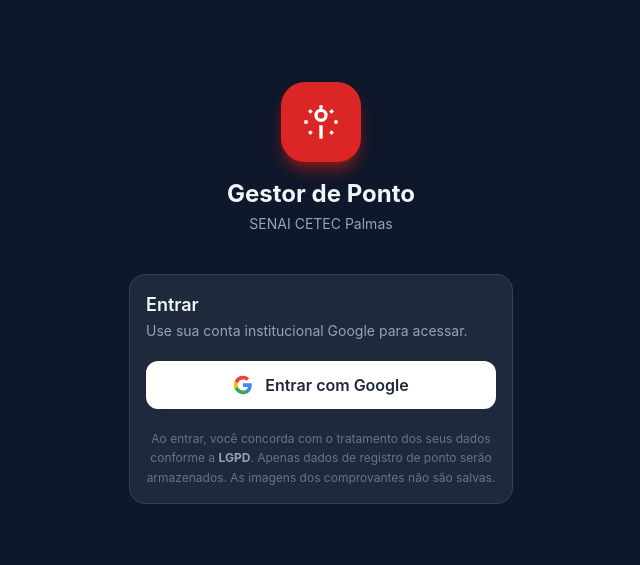
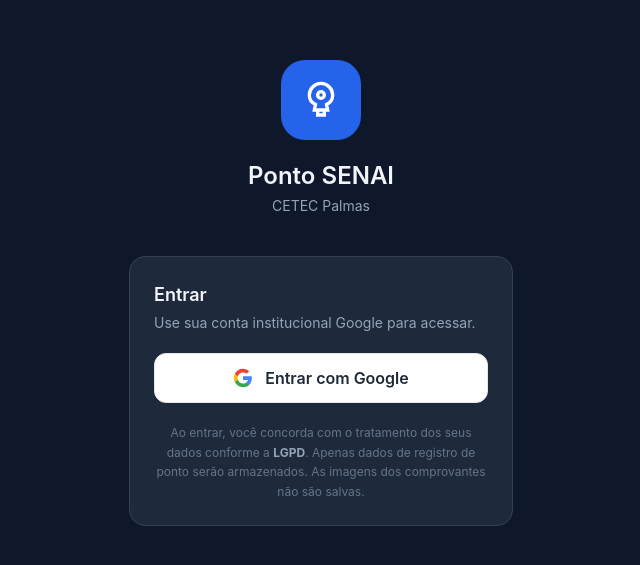
Before and after one commit to gestao-ponto/scanner-ponto, a React (Vite) app: page / in a window 1280 px wide. Shown: the part 107-672 px from the top of the page, without its empty margins (319-959 px from the left). Built offline with nearby package versions, Linux system fonts and the light colour scheme; no server answers.

Commit message:
Update Login.tsx

```diff
--- a/src/app/pages/Login.tsx
+++ b/src/app/pages/Login.tsx
@@ -12,49 +12,59 @@
     setErro('')
     try {
       await signInWithGoogle()
-    } catch (e) {
+    } catch {
       setErro('Erro ao conectar com Google. Tente novamente.')
       setLoading(false)
     }
   }
 
   return (
-    <div className="min-h-screen flex flex-col items-center justify-center bg-slate-900 p-6">
-      {/* Logo / Branding */}
+    <div className="min-h-screen flex flex-col items-center justify-center p-6"
+      style={{ background: 'var(--bg-base)' }}>
+
+      {/* Branding */}
       <div className="text-center mb-10">
-        <div className="w-20 h-20 bg-red-600 rounded-3xl flex items-center justify-center mx-auto mb-4 shadow-lg shadow-red-900">
-          <svg viewBox="0 0 24 24" fill="none" className="w-10 h-10 text-white" stroke="currentColor" strokeWidth="2">
-            <circle cx="12" cy="8" r="3" />
-            <path d="M12 2v2M12 14v8M4.93 4.93l1.41 1.41M17.66 17.66l1.41 1.41M2 12h2M20 12h2M4.93 19.07l1.41-1.41M17.66 6.34l1.41-1.41" />
+        <div className="w-20 h-20 rounded-3xl flex items-center justify-center mx-auto mb-5"
+          style={{ background: '#2563eb' }}>
+          <svg viewBox="0 0 24 24" fill="none" stroke="white" strokeWidth="2" className="w-10 h-10">
+            <path d="M12 2C8 2 5 5.5 5 9c0 2.5 1.5 4.7 3.7 5.7L8 18h8l-.7-3.3C17.5 13.7 19 11.5 19 9c0-3.5-3-7-7-7z"/>
+            <path d="M9 21h6M10 18v3M14 18v3"/>
+            <circle cx="12" cy="9" r="2"/>
           </svg>
         </div>
-        <h1 className="text-2xl font-bold text-slate-100">Gestor de Ponto</h1>
-        <p className="text-slate-400 text-sm mt-1">SENAI CETEC Palmas</p>
+        <h1 className="text-2xl font-semibold" style={{ color: 'var(--text-primary)' }}>
+          Ponto SENAI
+        </h1>
+        <p className="text-sm mt-1" style={{ color: 'var(--text-muted)' }}>
+          CETEC Palmas
+        </p>
       </div>
 
-      {/* Card de login */}
-      <div className="w-full max-w-sm card space-y-5">
+      {/* Card */}
+      <div className="w-full max-w-sm rounded-2xl p-6 space-y-5"
+        style={{ background: 'var(--bg-surface)', border: '1px solid var(--border)' }}>
         <div>
-          <h2 className="font-semibold text-slate-100 text-lg">Entrar</h2>
-          <p className="text-sm text-slate-400 mt-0.5">
+          <h2 className="text-lg font-semibold" style={{ color: 'var(--text-primary)' }}>
+            Entrar
+          </h2>
+          <p className="text-sm mt-1" style={{ color: 'var(--text-muted)' }}>
             Use sua conta institucional Google para acessar.
           </p>
         </div>
 
         {erro && (
-          <div className="flex items-center gap-2 text-red-400 text-sm bg-red-950 rounded-lg px-3 py-2">
+          <div className="flex items-center gap-2 text-sm rounded-xl px-3 py-2.5"
+            style={{ background: 'var(--badge-red-bg)', color: 'var(--badge-red-text)' }}>
             <AlertCircle size={14} />
             {erro}
           </div>
         )}
 
-        <button
-          onClick={handleGoogleLogin}
-          disabled={loading}
-          className="w-full flex items-center justify-center gap-3 bg-white hover:bg-slate-100 text-slate-800 font-semibold px-4 py-3 rounded-xl transition-all disabled:opacity-50"
-        >
+        <button onClick={handleGoogleLogin} disabled={loading}
+          className="w-full flex items-center justify-center gap-3 font-semibold px-4 py-3 rounded-xl transition-all disabled:opacity-50"
+          style={{ background: '#fff', color: '#1f2937', border: '1px solid #e5e7eb' }}>
           {loading ? (
-            <div className="w-5 h-5 border-2 border-slate-400 border-t-transparent rounded-full animate-spin" />
+            <div className="w-5 h-5 border-2 border-gray-400 border-t-transparent rounded-full animate-spin" />
           ) : (
             <svg viewBox="0 0 24 24" className="w-5 h-5">
               <path fill="#4285F4" d="M22.56 12.25c0-.78-.07-1.53-.2-2.25H12v4.26h5.92c-.26 1.37-1.04 2.53-2.21 3.31v2.77h3.57c2.08-1.92 3.28-4.74 3.28-8.09z"/>
@@ -66,11 +76,10 @@
           {loading ? 'Conectando...' : 'Entrar com Google'}
         </button>
 
-        <p className="text-xs text-slate-500 text-center leading-relaxed">
+        <p className="text-xs text-center leading-relaxed" style={{ color: 'var(--text-faint)' }}>
           Ao entrar, você concorda com o tratamento dos seus dados conforme a{' '}
-          <strong className="text-slate-400">LGPD</strong>. Apenas dados de
-          registro de ponto serão armazenados. As imagens dos comprovantes
-          não são salvas.
+          <strong style={{ color: 'var(--text-muted)' }}>LGPD</strong>. Apenas dados de
+          registro de ponto serão armazenados. As imagens dos comprovantes não são salvas.
         </p>
       </div>
     </div>
```
